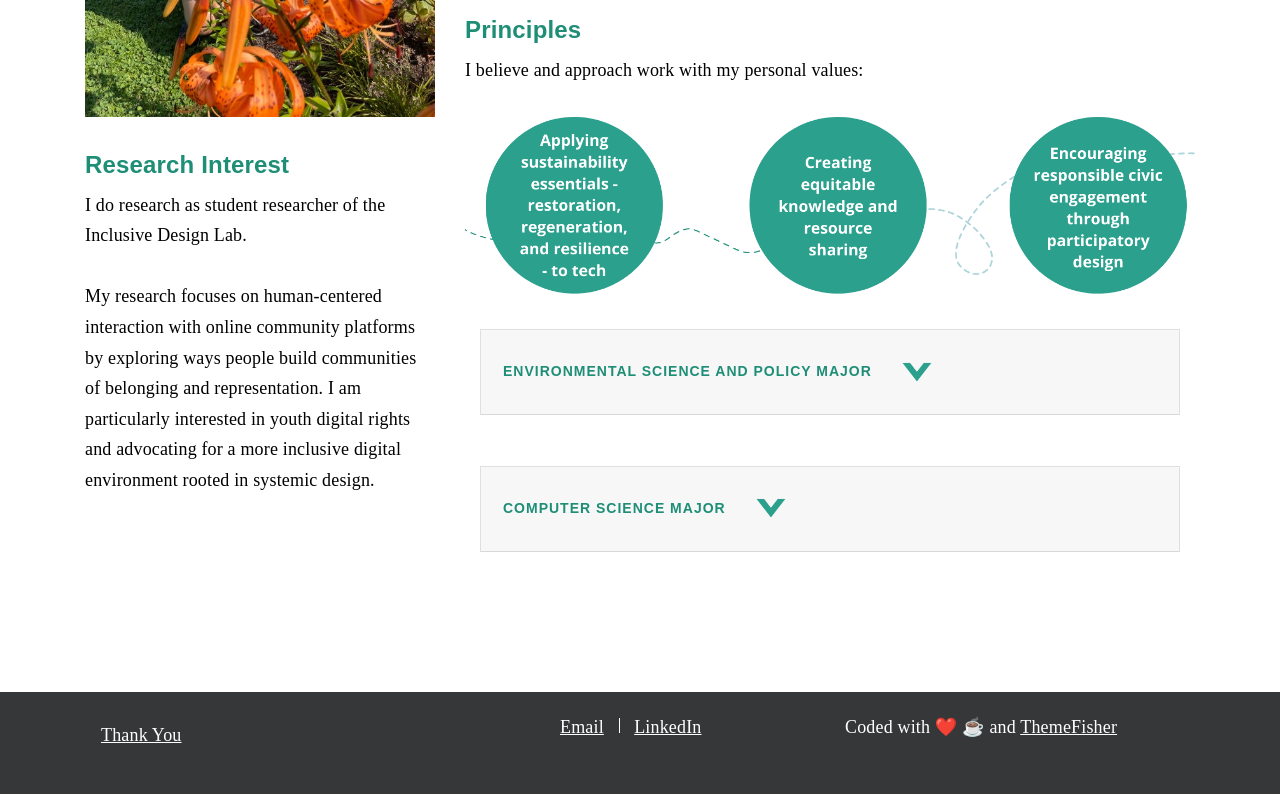
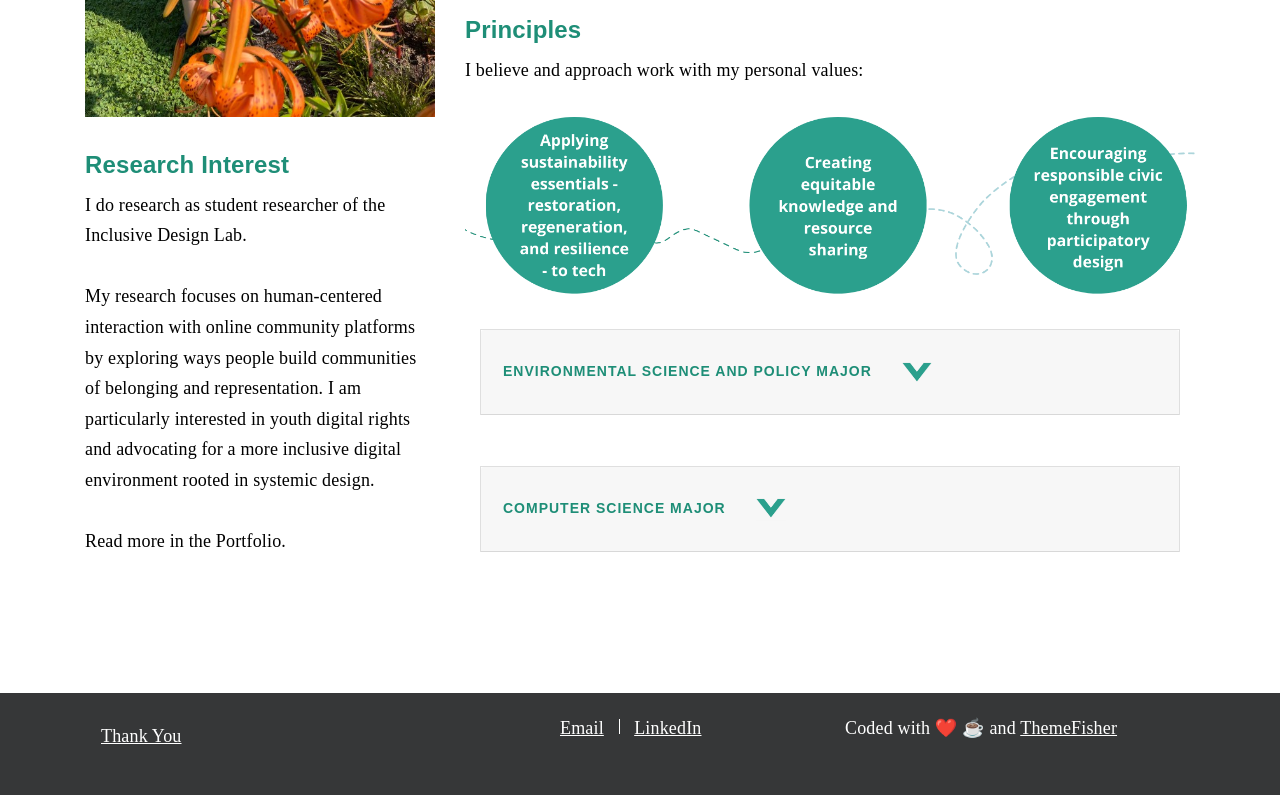
Before and after one commit to HelenGlover/HelenGlover.github.io, a plain HTML site: page about.html in a window 1280 px wide. Shown: the part 617-1412 px from the top of the page. Drawn offline with Linux system fonts and the light colour scheme; some packages are replaced by stand-ins of ours.

Commit message:
Update about.html with research

```diff
--- a/about.html
+++ b/about.html
@@ -89,7 +89,9 @@
 				<!-- <img src="images/portfolio/signature.png" alt="" class="img-fluid mt-5"> -->
 				<br><br>
 				<h3><b>Research Interest</b></h3>
-				<p>I do research as student researcher of the Inclusive Design Lab. <br><br>My research focuses on human-centered interaction with online community platforms by exploring ways people build communities of belonging and representation. I am particularly interested in youth digital rights and advocating for a more inclusive digital environment rooted in systemic design.
+				<p>I do research as student researcher of the Inclusive Design Lab. <br><br>My research focuses on human-centered interaction with online community platforms
+					by exploring ways people build communities of belonging and representation. I am particularly interested in youth digital rights and advocating for a more inclusive
+					digital environment rooted in systemic design. <br><br> Read more in the <a href="about.html" class="dotted-underline">Portfolio</a>.
 				</p>
 
 			</div>
```
